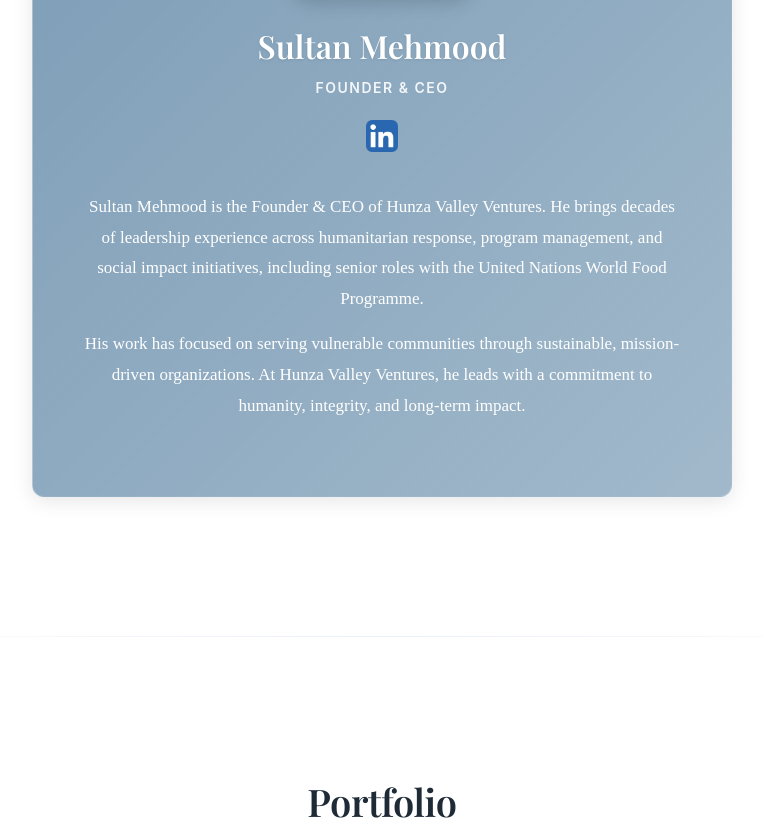
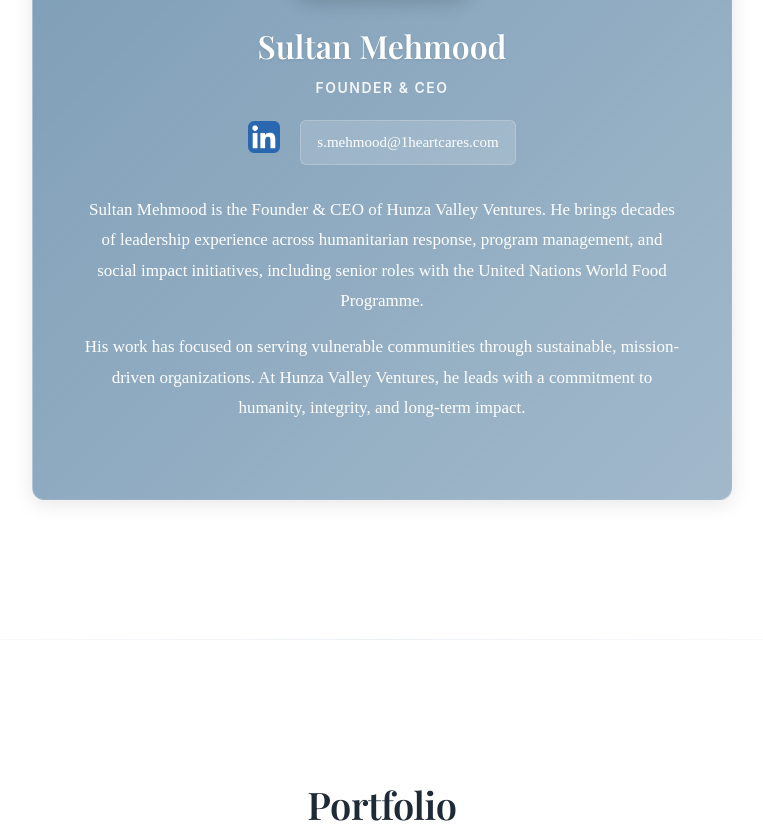
Before and after one commit to faizanprofitpilot/HVV-Landing-Page, a website: page index.html in a window 1280 px wide. Shown: the part 2020-2857 px from the top of the page, without its empty margins (258-1021 px from the left). Drawn offline with nearby package versions, Linux system fonts and the light colour scheme; a web font is replaced by a local one.

Commit message:
Add Sultan Mehmood email address to Leadership section

```diff
--- a/index.html
+++ b/index.html
@@ -96,9 +96,14 @@
                     </a>
                 </h3>
                 <p class="leadership-title">Founder & CEO</p>
-                <a href="https://www.linkedin.com/in/sultan-mehmood-506b5345/" target="_blank" rel="noopener noreferrer" class="leadership-linkedin" aria-label="View Sultan Mehmood's LinkedIn profile">
-                    <img src="Linkedin logo.png" alt="LinkedIn" class="leadership-linkedin-logo">
-                </a>
+                <div class="leadership-contact">
+                    <a href="https://www.linkedin.com/in/sultan-mehmood-506b5345/" target="_blank" rel="noopener noreferrer" class="leadership-linkedin" aria-label="View Sultan Mehmood's LinkedIn profile">
+                        <img src="Linkedin logo.png" alt="LinkedIn" class="leadership-linkedin-logo">
+                    </a>
+                    <a href="mailto:s.mehmood@1heartcares.com" class="leadership-email" aria-label="Email Sultan Mehmood">
+                        s.mehmood@1heartcares.com
+                    </a>
+                </div>
                 <p class="leadership-bio">
                     Sultan Mehmood is the Founder & CEO of Hunza Valley Ventures. He brings decades of leadership experience across humanitarian response, program management, and social impact initiatives, including senior roles with the United Nations World Food Programme.
                 </p>
--- a/styles.css
+++ b/styles.css
@@ -613,6 +613,38 @@
     object-fit: contain;
 }
 
+.leadership-contact {
+    display: flex;
+    align-items: center;
+    justify-content: center;
+    gap: 20px;
+    margin-bottom: 30px;
+    flex-wrap: wrap;
+}
+
+.leadership-contact .leadership-linkedin {
+    margin-bottom: 0;
+}
+
+.leadership-email {
+    display: inline-flex;
+    align-items: center;
+    color: var(--white);
+    text-decoration: none;
+    font-size: 15px;
+    font-weight: 500;
+    padding: 8px 16px;
+    background: rgba(255, 255, 255, 0.15);
+    border-radius: 6px;
+    border: 1px solid rgba(255, 255, 255, 0.2);
+    transition: all 0.3s ease;
+}
+
+.leadership-email:hover {
+    background: rgba(255, 255, 255, 0.25);
+    transform: translateY(-2px);
+}
+
 /* Hero text slow fade animation */
 .headline.fade-in-up {
     opacity: 0;
```
